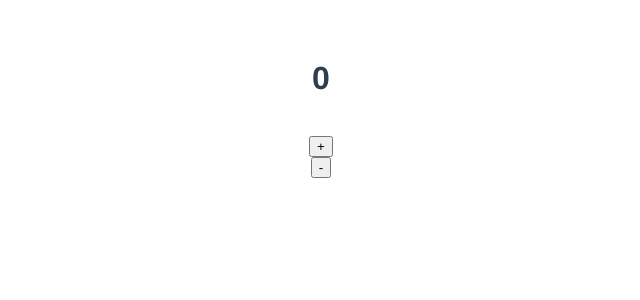
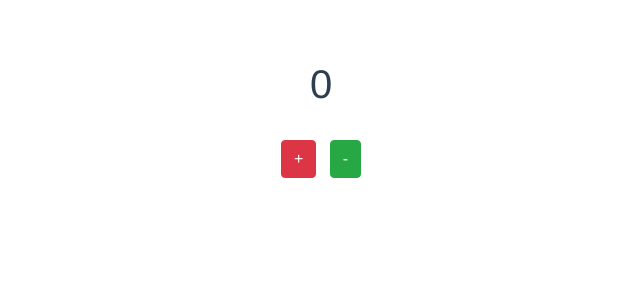
Before and after one commit to junsuk5/vue_smilecontest, a Vue app: page / in a window 1280 px wide. Shown: the top 300 px of the page, without its empty margins (319-959 px from the left). Built offline with nearby package versions, Linux system fonts and the light colour scheme.

Commit message:
bootstrap 적용

```diff
--- a/package.json
+++ b/package.json
@@ -8,6 +8,8 @@
     "lint": "vue-cli-service lint"
   },
   "dependencies": {
+    "bootstrap": "^4.3.1",
+    "bootstrap-vue": "^2.0.0-rc.18",
     "core-js": "^2.6.5",
     "vue": "^2.6.10"
   },
--- a/src/components/Counter.vue
+++ b/src/components/Counter.vue
@@ -2,9 +2,9 @@
   <div id="counter">
     <h1>{{ count }}</h1>
     <br>
-    <button v-on:click="addCounter">+</button>
-    <br>
-    <button v-on:click="subCounter">-</button>
+    <b-button variant="danger" v-on:click="addCounter">+</b-button>
+    &nbsp;
+    <b-button variant="success" v-on:click="subCounter">-</b-button>
   </div>
 </template>
 
--- a/src/main.js
+++ b/src/main.js
@@ -1,7 +1,11 @@
 import Vue from 'vue'
 import App from './App.vue'
+import BootstrapVue from 'bootstrap-vue'
+import 'bootstrap/dist/css/bootstrap.css'
+import 'bootstrap-vue/dist/bootstrap-vue.css'
 
 Vue.config.productionTip = false
+Vue.use(BootstrapVue)
 
 new Vue({
   render: h => h(App),
```
Also changed, not shown: 1 other file (tests, documents, lock files or other folders).
